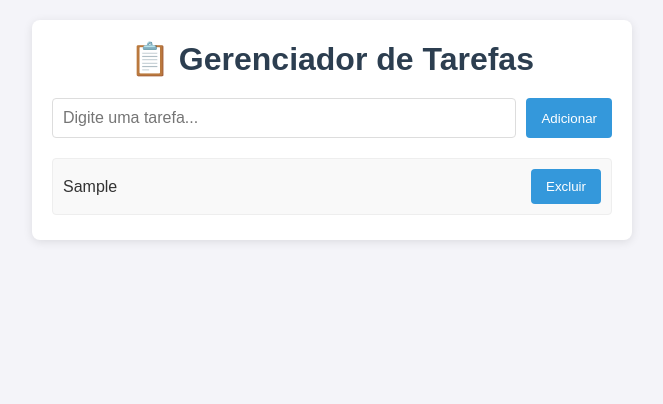
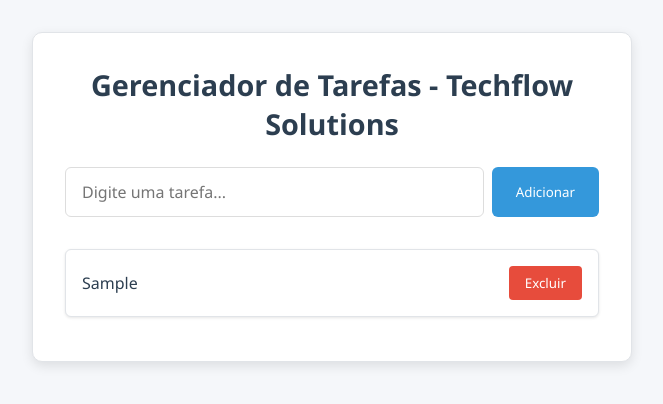
Before and after one commit to itsssamix/sistema-tarefas-logistica, a plain HTML site: page index.html in a window 1280 px wide. Both pictures are taken after typing "Sample" into the empty fields and a click on the button "Adicionar". Shown: the whole page, without its empty margins (308-971 px from the left). Drawn offline with Linux system fonts and the light colour scheme.

Commit message:
correções

```diff
--- a/index.html
+++ b/index.html
@@ -7,25 +7,26 @@
     <link rel="stylesheet" href="style.css">
 </head>
 <body>
-    <div class="container">
-        <h1>📋 Gerenciador de Tarefas</h1>
+    <div class="task-manager">
+        <h1>Gerenciador de Tarefas - Techflow Solutions</h1>
 
-        <!-- Formulário para adicionar tarefas -->
-        <form id="form-tarefa">
+        <form id="form-tarefa" class="task-form">
             <input
                 type="text"
                 id="input-tarefa"
                 placeholder="Digite uma tarefa..."
+                class="task-input"
+                aria-label="Campo para digitar tarefas"
                 required
             >
-            <button type="submit">Adicionar</button>
+            <button type="submit" class="add-button">
+                Adicionar
+            </button>
         </form>
 
-        <!-- Lista de tarefas -->
-        <ul id="lista-tarefas"></ul>
+        <ul id="lista-tarefas" class="task-list"></ul>
     </div>
 
-    <!-- Script (opcional - vamos adicionar interatividade depois) -->
     <script src="script.js"></script>
 </body>
 </html>
--- a/script.js
+++ b/script.js
@@ -1,38 +1,21 @@
 document.getElementById('form-tarefa').addEventListener('submit', function(e) {
   e.preventDefault();
-    const inputTarefa = document.getElementById('input-tarefa');
-    const listaTarefas = document.getElementById('lista-tarefas');
 
-    if (inputTarefa.value.trim() === '') return;
+  const input = document.getElementById('input-tarefa');
+  const lista = document.getElementById('lista-tarefas');
 
-    // Criar novo item na lista
+  if (input.value.trim() === '') return;
+
   const li = document.createElement('li');
   li.innerHTML = `
-        <span>${inputTarefa.value}</span>
+    <span>${input.value}</span>
     <button class="excluir">Excluir</button>
   `;
-    listaTarefas.appendChild(li);
-    inputTarefa.value = '';
 
-    // Adicionar evento de exclusão
+  lista.appendChild(li);
+  input.value = '';
+
   li.querySelector('.excluir').addEventListener('click', function() {
     li.remove();
   });
 });
-
-// Função para carregar tarefas salvas
-let tarefas = JSON.parse(localStorage.getItem('tarefas')) || [];
-
-function carregarTarefas() {
-    const lista = document.getElementById('lista-tarefas');
-    lista.innerHTML = '';
-    tarefas.forEach(tarefa => {
-        const li = document.createElement('li');
-        li.innerHTML = `
-            <span>${tarefa}</span>
-            <button class="excluir">Excluir</button>
-        `;
-        lista.appendChild(li);
-    });
-}
-carregarTarefas();
--- a/style.css
+++ b/style.css
@@ -1,74 +1,111 @@
-/* Reset básico */
+/* Reset e configurações globais */
 * {
     margin: 0;
     padding: 0;
     box-sizing: border-box;
-    font-family: Arial, sans-serif;
+    font-family: 'Segoe UI', Tahoma, Geneva, Verdana, sans-serif;
 }
 
 body {
-    background-color: #f4f4f9;
-    color: #333;
-    padding: 20px;
+    background-color: #f5f7fa;
+    padding: 2rem;
 }
 
-.container {
+/* Container principal */
+.task-manager {
     max-width: 600px;
     margin: 0 auto;
     background: white;
-    padding: 20px;
-    border-radius: 8px;
-    box-shadow: 0 2px 10px rgba(0, 0, 0, 0.1);
+    border-radius: 10px;
+    box-shadow: 0 4px 12px rgba(0, 0, 0, 0.1);
+    padding: 2rem;
+    border: 1px solid #e1e4e8;
 }
 
-h1 {
+/* Título */
+.task-manager h1 {
+    color: #2c3e50;
     text-align: center;
-    margin-bottom: 20px;
+    margin-bottom: 1.5rem;
+    font-size: 1.8rem;
+}
+
+/* Formulário */
+.task-form {
+    display: flex;
+    gap: 0.5rem;
+    margin-bottom: 2rem;
+}
+
+.task-input {
+    flex: 1;
+    padding: 0.8rem 1rem;
+    border: 1px solid #ddd;
+    border-radius: 6px;
+    font-size: 1rem;
+    transition: all 0.3s ease;
+}
+
+.task-input:focus {
+    outline: none;
+    border-color: #3498db;
+    box-shadow: 0 0 0 3px rgba(52, 152, 219, 0.2);
+}
+
+.add-button {
+    background-color: #3498db;
+    color: white;
+    border: none;
+    padding: 0.8rem 1.5rem;
+    border-radius: 6px;
+    cursor: pointer;
+    font-weight: 500;
+    transition: background-color 0.3s;
+}
+
+.add-button:hover {
+    background-color: #2980b9;
+}
+
+/* Lista de tarefas */
+.task-list {
+    list-style: none;
+    margin-top: 1.5rem;
+}
+
+.task-list li {
+    background: white;
+    padding: 1rem;
+    margin-bottom: 0.75rem;
+    border-radius: 6px;
+    display: flex;
+    justify-content: space-between;
+    align-items: center;
+    box-shadow: 0 1px 3px rgba(0, 0, 0, 0.1);
+    border: 1px solid #e1e4e8;
+    transition: transform 0.2s;
+}
+
+.task-list li:hover {
+    transform: translateY(-2px);
+}
+
+.task-list li span {
+    flex: 1;
     color: #2c3e50;
 }
 
-#form-tarefa {
-    display: flex;
-    margin-bottom: 20px;
+.task-list li button {
+    background-color: #e74c3c;
+    color: white;
+    border: none;
+    padding: 0.5rem 1rem;
+    border-radius: 4px;
+    cursor: pointer;
+    margin-left: 1rem;
+    transition: background-color 0.3s;
 }
 
-#input-tarefa {
-    flex: 1;
-    padding: 10px;
-    border: 1px solid #ddd;
-    border-radius: 4px;
-    font-size: 16px;
+.task-list li button:hover {
+    background-color: #c0392b;
 }
-
-button {
-    padding: 10px 15px;
-    background: #3498db;
-    color: white;
-    border: none;
-    border-radius: 4px;
-    cursor: pointer;
-    margin-left: 10px;
-}
-
-button:hover {
-    background: #2980b9;
-}
-
-#lista-tarefas {
-    list-style: none;
-}
-
-#lista-tarefas li {
-    padding: 10px;
-    background: #f9f9f9;
-    border: 1px solid #eee;
-    margin-bottom: 5px;
-    border-radius: 4px;
-    display: flex;
-    justify-content: space-between;
-    align-items: center;
-}
-
-#lista-tarefas li:hover {
-    background: #f0f0f0;
-}
```
Lines whose indentation alone changed are shown as unchanged.
